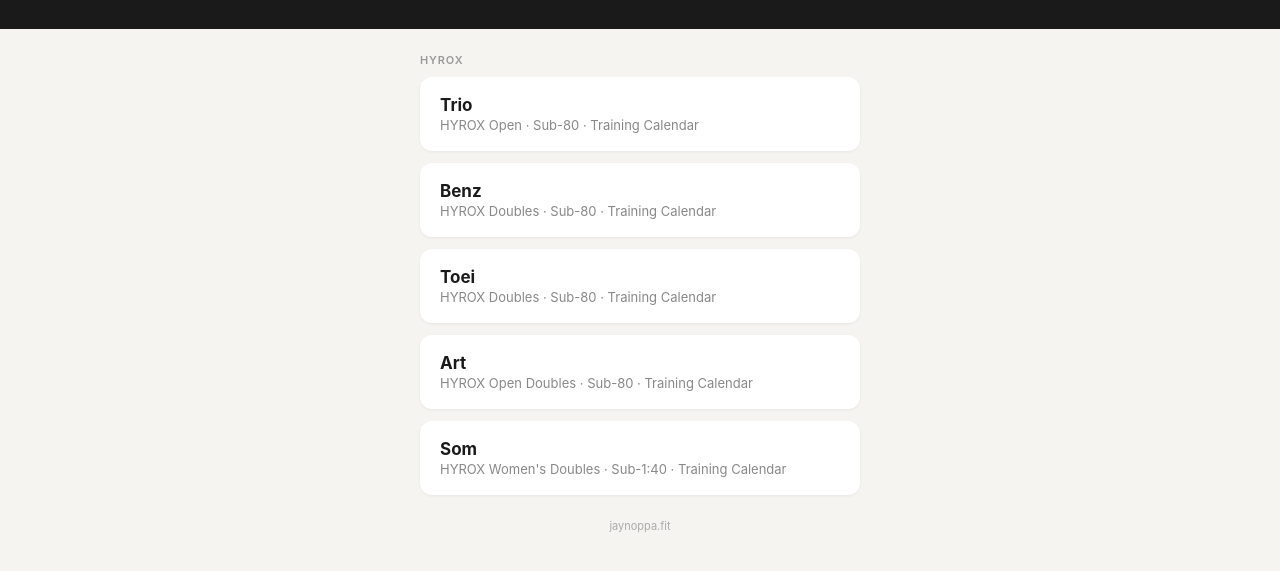
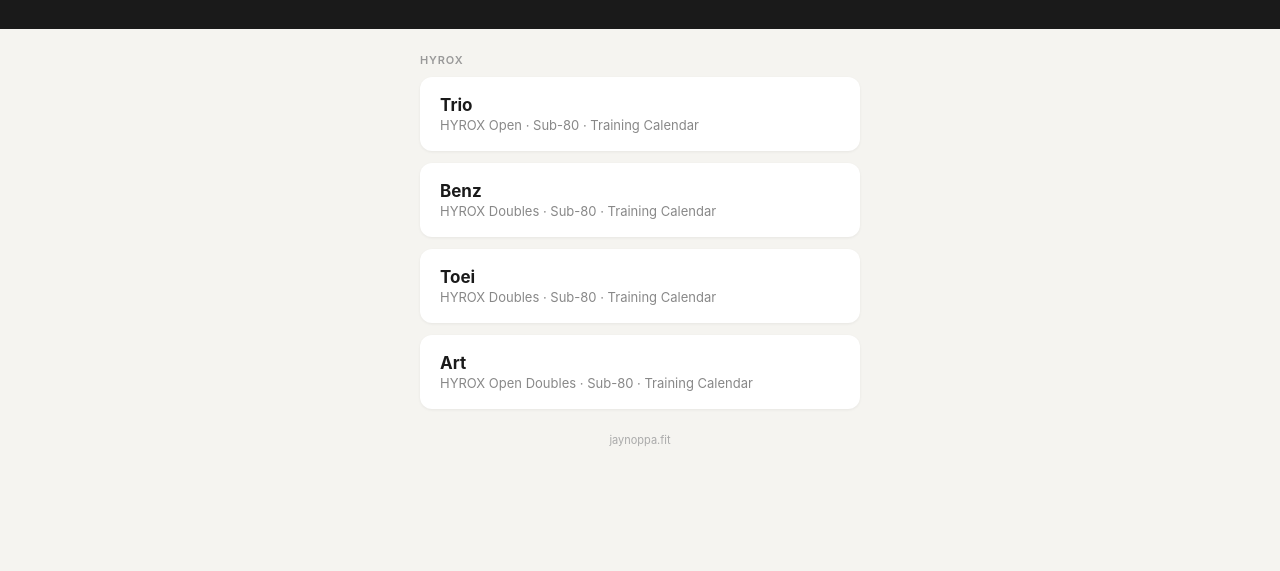
Before and after one commit to nsuttichaivarakul-cyber/jaynoppa-pt, a plain HTML site: page index.html in a window 1280 px wide. Shown: the part 133-704 px from the top of the page. Drawn offline with Linux system fonts and the light colour scheme.

```diff
--- a/index.html
+++ b/index.html
@@ -58,11 +58,6 @@
   <div class="client-desc">HYROX Open Doubles · Sub-80 · Training Calendar</div>
  </a>
 
-  <a class="client-link" href="/som/">
-    <div class="client-name">Som</div>
-    <div class="client-desc">HYROX Women's Doubles · Sub-1:40 · Training Calendar</div>
-  </a>
-
   <div class="footer-note">jaynoppa.fit</div>
 
 </div>
```
